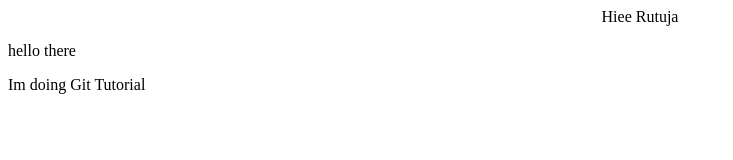
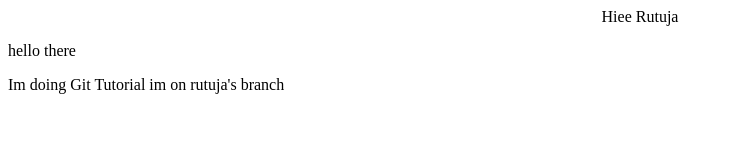
Before and after one commit to rutujabenare76/new, a plain HTML site: page index.html in a window 1280 px wide. Shown: the whole page, without its empty margins (0-733 px from the left). Drawn offline with Linux system fonts and the light colour scheme.

Commit message:
added line on rutujas's branch

```diff
--- a/index.html
+++ b/index.html
@@ -8,6 +8,6 @@
   <body>
     <center>Hiee Rutuja</center>
     <p>hello there</p>
-    Im doing Git Tutorial
+    Im doing Git Tutorial im on rutuja's branch
   </body>
 </html>
```
